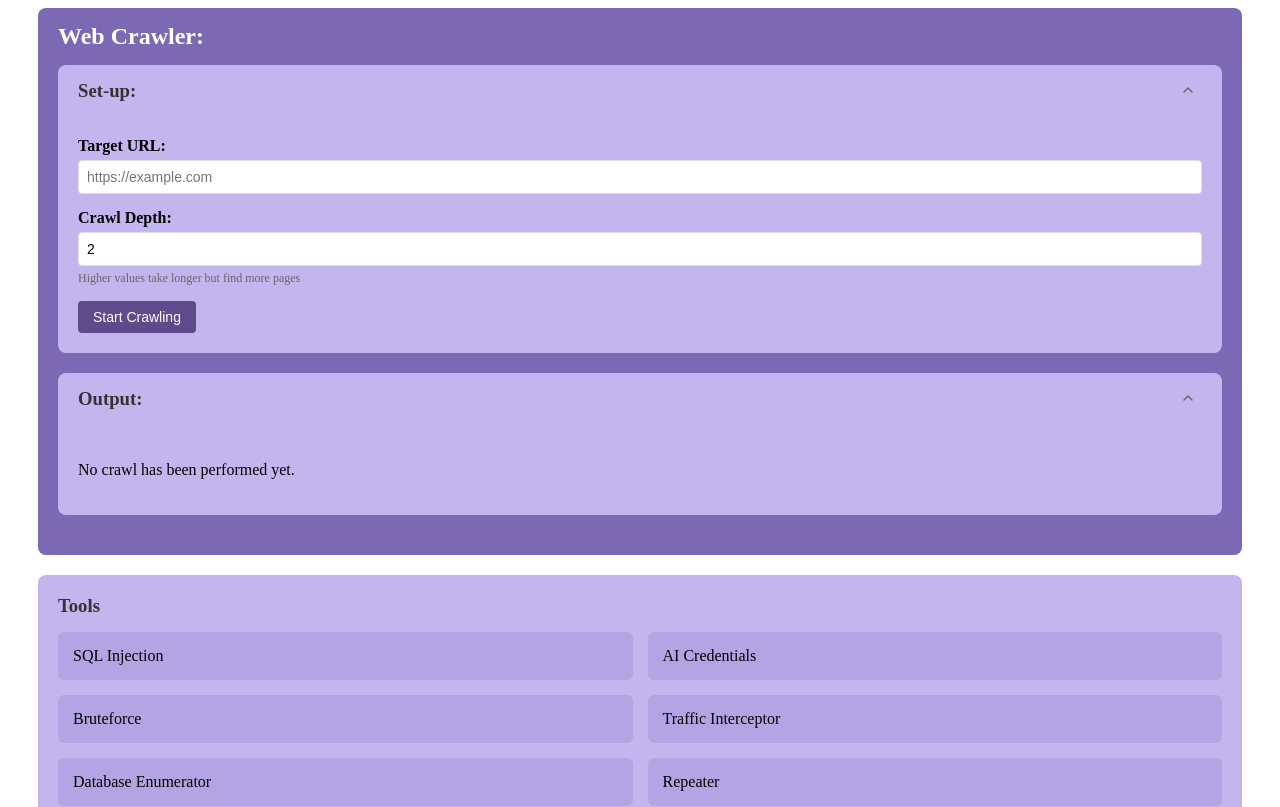
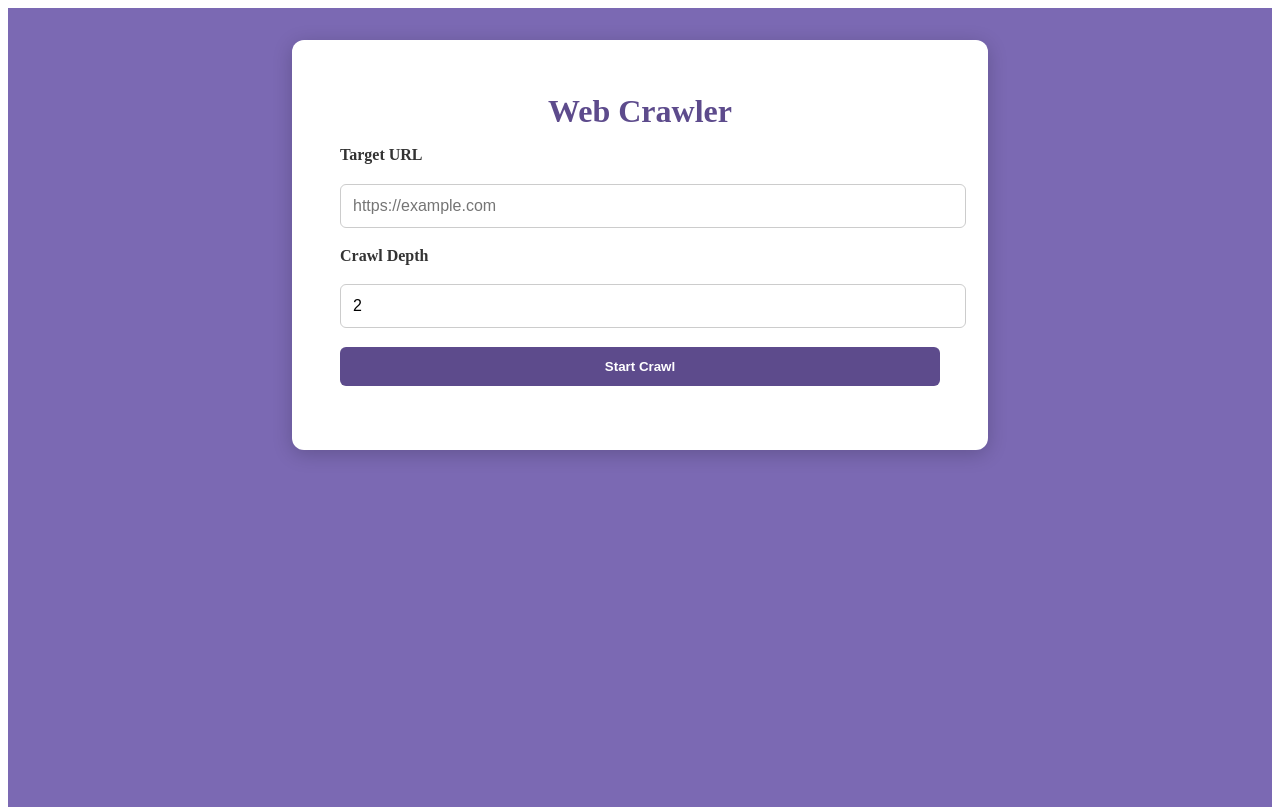
Before and after one commit to pink-cypher/WebCrawler-MLAlg, a SvelteKit app in the folder frontend/: page /crawler in a window 1280 px wide. Shown: the top 807 px of the page. Built offline with nearby package versions, Linux system fonts and the light colour scheme.

Commit message:
more updtes

```diff
--- a/frontend/src/routes/+page.svelte
+++ b/frontend/src/routes/+page.svelte
@@ -1,70 +1,101 @@
 <script>
-  // Empty for now
+    // Optional scripting here
   </script>
 
+  <main>
+    <h1>Welcome to TRACE Dashboard <span>💻</span></h1>
+    <h2>~ Team 11 - MinerSoft ~</h2>
+
+    <div class="card">
+      <h2>What would you like to do today?</h2>
+      <div class="button-group">
+        <a href="/crawler" class="button purple">🕷️ Go to Crawler</a>
+        <a href="/ml" class="button blue">🤖 Go to ML Generator</a>
+      </div>
+    </div>
+
+    <footer>© 2025 Team 11 - MinerSoft 🚀</footer>
+  </main>
+
   <style>
-  body {
-    margin: 0;
-    font-family: 'Poppins', sans-serif;
-    background-color: #f3f4f6;
+    main {
+      display: flex;
+      flex-direction: column;
+      align-items: center;
+      min-height: 100vh;
+      padding: 2rem;
+      background: linear-gradient(135deg, #d9cedf 0%, #6746a4 100%);
       color: #4c1d95;
-    text-align: center;
     }
 
     h1 {
-    font-size: 3rem;
+      font-size: 3.5rem;
       margin-top: 2rem;
-    color: #000000;
-  }
-
-  .card {
-    background-color: #c4b5fd;
-    border-radius: 1rem;
-    padding: 2.5rem;
-    margin: 2rem auto;
-    max-width: 800px;
-    width: 80%;
-    box-shadow: 0 4px 12px rgba(0, 0, 0, 0.1);
+      color: #fff;
+      font-weight: 700;
+      display: flex;
+      align-items: center;
+      justify-content: center;
     }
 
     h2 {
       font-size: 1.8rem;
-    margin-bottom: 2rem;
-    color: #581c87;
+      margin: 1rem 0 2rem;
+      color: #fff;
+      font-weight: 600;
+    }
+
+    .card {
+      background: linear-gradient(145deg, #c3b6ee, #a89bd4);
+      box-shadow: 0 12px 24px rgba(0, 0, 0, 0.15);
+      border-radius: 20px;
+      padding: 2.5rem;
+      max-width: 600px;
+      width: 100%;
+      text-align: center;
+      color: #fff;
     }
 
     .button-group {
       display: flex;
       flex-direction: column;
       gap: 1.5rem;
-    margin-top: 1rem;
+      margin-top: 1.5rem;
     }
 
     a.button {
-    background-color: #a78bfa;
+      display: flex;
+      align-items: center;
+      justify-content: center;
+      gap: 0.5rem;
+      padding: 1rem 2rem;
+      border-radius: 50px;
+      font-size: 1.2rem;
+      font-weight: 600;
+      text-decoration: none;
       color: white;
-    padding: 1rem;
-    border-radius: 2rem;
-    text-align: center;
-    text-decoration: none;
-    font-weight: 600;
-    font-size: 1.2rem;
-    transition: background-color 0.3s, transform 0.2s;
+      transition: all 0.3s ease;
+      box-shadow: 0 6px 12px rgba(0, 0, 0, 0.1);
+      cursor: pointer;
+    }
+
+    a.button.purple {
+      background: linear-gradient(90deg, #7e40c6, #431176);
+    }
+
+    a.button.blue {
+      background: linear-gradient(90deg, #8b35d6, #55107d);
     }
 
     a.button:hover {
-    background-color: #7c3aed;
-    transform: scale(1.03);
+      transform: translateY(-2px) scale(1.02);
+      box-shadow: 0 8px 16px rgba(0, 0, 0, 0.2);
+    }
+
+    footer {
+      margin-top: auto;
+      padding: 1rem;
+      font-size: 0.9rem;
+      color: #ffffff;
     }
   </style>
-
-<h1>Welcome to TRACE Dashboard 💻</h1>
-<h2> ~Team 11 - MinerSoft~</h2>
-
-<div class="card">
-  <h2>What would you like to do today?</h2>
-  <div class="button-group">
-    <a href="/crawler" class="button">🕷️ Go to Crawler</a>
-    <a href="/ml" class="button">🤖 Go to ML Generator</a>
-  </div>
-</div>
--- a/frontend/src/routes/crawler/+page.svelte
+++ b/frontend/src/routes/crawler/+page.svelte
@@ -4,13 +4,11 @@
     let crawledResults: string[] = [];
     let error: string = '';
     let isLoading = false;
-  let setupExpanded = true;
-  let outputExpanded = true;
-  let activeTab = 'crawler';
 
+    // Start Crawl Function
     async function startCrawl() {
       error = '';
-    crawledResults = []; // reset
+      crawledResults = [];
       isLoading = true;
 
       try {
@@ -24,39 +22,36 @@
         }
 
         const data = await response.json();
-      console.log('Response data:', data);
         crawledResults = data.crawled_urls;
       } catch (err) {
-      console.error(err);
         error = (err as Error).message;
       } finally {
         isLoading = false;
       }
     }
 
+    // NLP Processing Function
     async function processWithNLP() {
       try {
         const response = await fetch('http://localhost:8000/nlp/clean', {
-        method: 'POST',
-        headers: { 'Content-Type': 'application/json' }
+          method: 'POST'
         });
 
         if (!response.ok) {
           throw new Error('Failed to process with NLP');
         }
 
-      alert('Data processed with NLP successfully!');
+        alert('Data cleaned with NLP successfully!');
       } catch (err) {
-      console.error(err);
         error = (err as Error).message;
       }
     }
 
+    // Generate Credentials Function
     async function generateCredentials() {
       try {
         const response = await fetch('http://localhost:8000/ml/generate', {
-        method: 'POST',
-        headers: { 'Content-Type': 'application/json' }
+          method: 'POST'
         });
 
         if (!response.ok) {
@@ -64,365 +59,146 @@
         }
 
         const data = await response.json();
-      alert('Credentials generated successfully!');
+        alert(`Generated credentials:\n${JSON.stringify(data.credentials, null, 2)}`);
       } catch (err) {
-      console.error(err);
         error = (err as Error).message;
       }
     }
-
-  function setActiveTab(tab: string) {
-    activeTab = tab;
-  }
   </script>
 
-<div class="crawler-container">
-  <h2 class="crawler-title">Web Crawler:</h2>
+  <!-- Layout Markup -->
+  <div class="page-container">
+    <div class="content-box">
+      <h1>Web Crawler</h1>
 
-  <div class="crawler-content">
-    <div class="crawler-section setup">
-      <div class="section-header" on:click={() => setupExpanded = !setupExpanded}>
-        <h3>Set-up:</h3>
-        <button class="toggle-btn">
-          {#if setupExpanded}
-            <svg xmlns="http://www.w3.org/2000/svg" width="16" height="16" viewBox="0 0 24 24" fill="none" stroke="currentColor" stroke-width="2" stroke-linecap="round" stroke-linejoin="round">
-              <polyline points="18 15 12 9 6 15"></polyline>
-            </svg>
-          {:else}
-            <svg xmlns="http://www.w3.org/2000/svg" width="16" height="16" viewBox="0 0 24 24" fill="none" stroke="currentColor" stroke-width="2" stroke-linecap="round" stroke-linejoin="round">
-              <polyline points="6 9 12 15 18 9"></polyline>
-            </svg>
-          {/if}
-        </button>
-      </div>
+      <!-- Form Section -->
+      <div class="form-section">
+        <label for="url">Target URL</label>
+        <input id="url" type="text" bind:value={url} placeholder="https://example.com" />
 
-      {#if setupExpanded}
-        <div class="section-content">
-          <div class="form-group">
-            <label for="url">Target URL:</label>
-            <input type="text" id="url" bind:value={url} placeholder="https://example.com" />
-          </div>
+        <label for="depth">Crawl Depth</label>
+        <input id="depth" type="number" bind:value={depth} min="1" max="10" />
 
-          <div class="form-group">
-            <label for="depth">Crawl Depth:</label>
-            <input type="number" id="depth" bind:value={depth} min="1" max="5" />
-            <span class="hint">Higher values take longer but find more pages</span>
-          </div>
-
-          <button class="primary-btn" on:click={startCrawl} disabled={isLoading}>
-            {isLoading ? 'Crawling...' : 'Start Crawling'}
+        <button on:click={startCrawl} disabled={isLoading}>
+          {isLoading ? 'Crawling...' : 'Start Crawl'}
         </button>
 
         {#if error}
-            <div class="error-box">
-              <p>{error}</p>
-            </div>
-          {/if}
-        </div>
+          <p class="error">{error}</p>
         {/if}
       </div>
 
-    <div class="crawler-section output">
-      <div class="section-header" on:click={() => outputExpanded = !outputExpanded}>
-        <h3>Output:</h3>
-        <button class="toggle-btn">
-          {#if outputExpanded}
-            <svg xmlns="http://www.w3.org/2000/svg" width="16" height="16" viewBox="0 0 24 24" fill="none" stroke="currentColor" stroke-width="2" stroke-linecap="round" stroke-linejoin="round">
-              <polyline points="18 15 12 9 6 15"></polyline>
-            </svg>
-          {:else}
-            <svg xmlns="http://www.w3.org/2000/svg" width="16" height="16" viewBox="0 0 24 24" fill="none" stroke="currentColor" stroke-width="2" stroke-linecap="round" stroke-linejoin="round">
-              <polyline points="6 9 12 15 18 9"></polyline>
-            </svg>
-          {/if}
-        </button>
-      </div>
-
-      {#if outputExpanded}
-        <div class="section-content">
-          {#if isLoading}
-            <div class="loading-state">
-              <div class="spinner active">
-                <svg viewBox="0 0 50 50">
-                  <circle cx="25" cy="25" r="20" fill="none" stroke-width="5"></circle>
-                </svg>
-              </div>
-              <p>Crawling in progress... Please wait.</p>
-            </div>
-          {:else if crawledResults.length > 0}
-            <div class="results-summary">
-              <p>Successfully crawled {crawledResults.length} URLs.</p>
-            </div>
-
-            <div class="url-list">
-              <ul>
+      <!-- Results Section -->
+      {#if crawledResults.length > 0}
+        <h2>Crawled URLs</h2>
+        <ul class="results-list">
           {#each crawledResults as link}
             <li>{link}</li>
           {/each}
         </ul>
-            </div>
 
         <div class="action-buttons">
-              <button class="secondary-btn" on:click={processWithNLP}>Process with NLP</button>
-              <button class="secondary-btn" on:click={generateCredentials}>Generate Credentials</button>
-            </div>
-          {:else}
-            <p>No crawl has been performed yet.</p>
-          {/if}
+          <button on:click={processWithNLP}>Process with NLP</button>
+          <button on:click={generateCredentials}>Generate Credentials</button>
         </div>
       {/if}
     </div>
   </div>
 
-  <div class="tools-section">
-    <h3>Tools</h3>
-    <div class="tools-grid">
-      <div class="tool-card" class:active={activeTab === 'sql'} on:click={() => setActiveTab('sql')}>
-        <span>SQL Injection</span>
-      </div>
-      <div class="tool-card" class:active={activeTab === 'credentials'} on:click={() => setActiveTab('credentials')}>
-        <span>AI Credentials</span>
-      </div>
-      <div class="tool-card" class:active={activeTab === 'bruteforce'} on:click={() => setActiveTab('bruteforce')}>
-        <span>Bruteforce</span>
-      </div>
-      <div class="tool-card" class:active={activeTab === 'traffic'} on:click={() => setActiveTab('traffic')}>
-        <span>Traffic Interceptor</span>
-      </div>
-      <div class="tool-card" class:active={activeTab === 'database'} on:click={() => setActiveTab('database')}>
-        <span>Database Enumerator</span>
-      </div>
-      <div class="tool-card" class:active={activeTab === 'repeater'} on:click={() => setActiveTab('repeater')}>
-        <span>Repeater</span>
-      </div>
-      <div class="tool-card" class:active={activeTab === 'fuzzing'} on:click={() => setActiveTab('fuzzing')}>
-        <span>Parameter Fuzzing</span>
-      </div>
-      <div class="tool-card" class:active={activeTab === 'crawler'} on:click={() => setActiveTab('crawler')}>
-        <span>Web Crawler</span>
-      </div>
-      <div class="tool-card" class:active={activeTab === 'intruder'} on:click={() => setActiveTab('intruder')}>
-        <span>Intruder</span>
-      </div>
-    </div>
-  </div>
-</div>
-
+  <!-- Styling -->
   <style>
-  .crawler-container {
-    padding: 0 30px 30px;
+    .page-container {
+      background-color: #7b69b3; /* Purple background similar to ML */
+      min-height: 100vh;
+      display: flex;
+      justify-content: center;
+      align-items: flex-start;
+      padding: 2rem;
     }
 
-  .crawler-title {
-    color: white;
-    background-color: #7b69b3;
-    padding: 15px 20px;
-    margin: 0;
-    border-radius: 8px 8px 0 0;
+    .content-box {
+      background-color: #ffffff;
+      padding: 2rem 3rem;
+      border-radius: 12px;
+      width: 600px;
+      box-shadow: 0 4px 20px rgba(0, 0, 0, 0.2);
+      text-align: center;
     }
 
-  .crawler-content {
-    background-color: #7b69b3;
-    padding: 0 20px 20px;
-    border-radius: 0 0 8px 8px;
-    margin-bottom: 20px;
+    h1, h2 {
+      color: #5d4b8c;
+      margin-bottom: 1rem;
     }
 
-  .crawler-section {
-    background-color: #c3b6ee;
-    border-radius: 8px;
-    margin-bottom: 20px;
+    .form-section {
+      display: flex;
+      flex-direction: column;
+      gap: 1.2rem;
+      margin-bottom: 2rem;
+      text-align: left;
     }
 
-  .section-header {
-    display: flex;
-    justify-content: space-between;
-    align-items: center;
-    padding: 15px 20px;
-    cursor: pointer;
-  }
-
-  .section-header h3 {
-    margin: 0;
+    label {
+      font-weight: bold;
       color: #333;
     }
 
-  .toggle-btn {
-    background: none;
-    border: none;
-    cursor: pointer;
-    color: #666;
+    input {
+      padding: 0.75rem;
+      border: 1px solid #ccc;
+      border-radius: 6px;
+      font-size: 1rem;
+      width: 100%;
     }
 
-  .section-content {
-    padding: 20px;
+    button {
+      background-color: #5d4b8c;
+      color: #fff;
+      border: none;
+      padding: 0.75rem;
+      border-radius: 6px;
+      cursor: pointer;
+      font-weight: 600;
+      transition: background-color 0.3s ease, transform 0.2s ease;
     }
 
-  .form-group {
-    margin-bottom: 15px;
-  }
-
-  .form-group label {
-    display: block;
-    margin-bottom: 5px;
-    font-weight: bold;
-  }
-
-  .form-group input {
-    width: 100%;
-    padding: 8px;
-    border: 1px solid #ddd;
-    border-radius: 4px;
-    font-size: 14px;
-    box-sizing: border-box;
-  }
-
-  .hint {
-    display: block;
-    font-size: 12px;
-    color: #666;
-    margin-top: 5px;
-  }
-
-  .primary-btn, .secondary-btn {
-    padding: 8px 15px;
-    border: none;
-    border-radius: 4px;
-    font-size: 14px;
-    cursor: pointer;
-    margin-right: 10px;
-  }
-
-  .primary-btn {
-    background-color: #5d4b8c;
-    color: white;
-  }
-
-  .primary-btn:disabled {
-    background-color: #9E9E9E;
+    button:disabled {
+      background-color: #aaa;
       cursor: not-allowed;
     }
 
-  .secondary-btn {
-    background-color: #e0e0e0;
-    color: #333;
+    button:hover:not(:disabled) {
+      background-color: #4a3b75;
+      transform: translateY(-1px);
     }
 
-  .error-box {
-    background-color: #ffebee;
-    color: #c62828;
-    padding: 10px;
-    border-radius: 4px;
-    margin-top: 15px;
+    .results-list {
+      background: #f3f3f3;
+      padding: 1rem;
+      border-radius: 6px;
+      list-style-type: none;
+      max-height: 300px;
+      overflow-y: auto;
+      margin-bottom: 1.5rem;
     }
 
-  .loading-state {
-    display: flex;
-    flex-direction: column;
-    align-items: center;
-    padding: 30px 0;
-  }
-
-  .loading-state .spinner {
-    width: 40px;
-    height: 40px;
-    margin-bottom: 15px;
-  }
-
-  .spinner svg {
-    width: 100%;
-    height: 100%;
-  }
-
-  .spinner circle {
-    stroke: #ccc;
-    stroke-dasharray: 150;
-    stroke-dashoffset: 150;
-    transform-origin: center;
-  }
-
-  .spinner.active circle {
-    animation: rotate 2s linear infinite;
-    stroke: #5d4b8c;
-  }
-
-  @keyframes rotate {
-    100% {
-      transform: rotate(360deg);
-    }
-  }
-
-  .results-summary {
-    background-color: #e8f5e9;
-    padding: 10px;
-    border-radius: 4px;
-    margin-bottom: 15px;
-  }
-
-  .url-list {
-    max-height: 200px;
-    overflow-y: auto;
-    margin-bottom: 15px;
-    border: 1px solid #ddd;
-    border-radius: 4px;
-    padding: 10px;
-    background-color: white;
-  }
-
-  .url-list ul {
-    list-style-type: none;
-    padding-left: 0;
-    margin: 0;
-  }
-
-  .url-list li {
-    padding: 5px 0;
-    border-bottom: 1px solid #f0f0f0;
-    word-break: break-all;
-  }
-
-  .url-list li:last-child {
-    border-bottom: none;
+    .results-list li {
+      padding: 0.5rem;
+      border-bottom: 1px solid #ddd;
+      color: #333;
+      text-align: left;
     }
 
     .action-buttons {
       display: flex;
-    gap: 10px;
-    margin-top: 15px;
+      justify-content: space-between;
+      gap: 1rem;
     }
 
-  .tools-section {
-    background-color: #c3b6ee;
-    border-radius: 8px;
-    padding: 20px;
-  }
-
-  .tools-section h3 {
-    margin-top: 0;
-    margin-bottom: 15px;
-    color: #333;
-  }
-
-  .tools-grid {
-    display: grid;
-    grid-template-columns: repeat(2, 1fr);
-    gap: 15px;
-  }
-
-  .tool-card {
-    background-color: #b3a4e3;
-    padding: 15px;
-    border-radius: 6px;
-    cursor: pointer;
-    transition: background-color 0.2s;
-  }
-
-  .tool-card:hover {
-    background-color: #9d8ad8;
-  }
-
-  .tool-card.active {
-    background-color: #5d4b8c;
-    color: white;
+    .error {
+      color: #c62828;
+      background-color: #ffebee;
+      padding: 0.75rem;
+      border-radius: 4px;
     }
   </style>
--- a/frontend/src/routes/ml/+page.svelte
+++ b/frontend/src/routes/ml/+page.svelte
@@ -1,6 +1,4 @@
 <script lang="ts">
-  import "./ml.css"; // Import the CSS file from the same folder
-
     let generatedCredentials: string[] = [];
     let error: string = '';
 
@@ -24,7 +22,6 @@
     }
   </script>
 
-
   <div class="page-container">
     <div class="content-box">
       <h1>ML Credential Generator</h1>
@@ -36,12 +33,84 @@
       {/if}
 
       {#if generatedCredentials.length > 0}
-      <h2 class="credentials">Generated Credentials:</h2>
-      <ul>
+        <h2>Generated Credentials</h2>
+        <ul class="credentials-list">
           {#each generatedCredentials as cred}
-          <li class="credential-item">{cred}</li>
+            <li>{cred}</li>
           {/each}
         </ul>
       {/if}
     </div>
   </div>
+
+  <style>
+    /* Background and Layout */
+    .page-container {
+      background-color: #7b69b3; /* Same as crawler */
+      min-height: 100vh;
+      display: flex;
+      justify-content: center;
+      align-items: center;
+      padding: 2rem;
+    }
+
+    /* Main Card Styling */
+    .content-box {
+      background-color: #ffffff;
+      padding: 2rem 3rem;
+      border-radius: 12px;
+      width: 100%;
+      max-width: 600px;
+      text-align: center;
+      box-shadow: 0 4px 20px rgba(0, 0, 0, 0.2);
+    }
+
+    /* Typography */
+    h1, h2 {
+      color: #5d4b8c;
+      margin-bottom: 1.5rem;
+    }
+
+    /* Buttons */
+    button {
+      background-color: #5d4b8c;
+      color: #fff;
+      border: none;
+      padding: 0.75rem 1.5rem;
+      border-radius: 6px;
+      cursor: pointer;
+      transition: background-color 0.3s ease;
+      font-size: 1rem;
+    }
+
+    button:hover {
+      background-color: #4a3b75;
+    }
+
+    /* Credentials List */
+    .credentials-list {
+      background-color: #f3f3f3;
+      padding: 1rem;
+      border-radius: 6px;
+      list-style: none;
+      max-height: 300px;
+      overflow-y: auto;
+      margin: 1rem 0 0 0;
+      text-align: left; /* Left align list items inside the centered box */
+    }
+
+    .credentials-list li {
+      padding: 0.5rem;
+      border-bottom: 1px solid #ddd;
+      color: #333;
+    }
+
+    /* Error Message */
+    .error {
+      color: #c62828;
+      background-color: #ffebee;
+      padding: 0.75rem;
+      margin-top: 1rem;
+      border-radius: 4px;
+    }
+  </style>
```
Also changed, not shown: 2 other files (tests, documents, lock files or other folders). Lines whose indentation alone changed are shown as unchanged.
